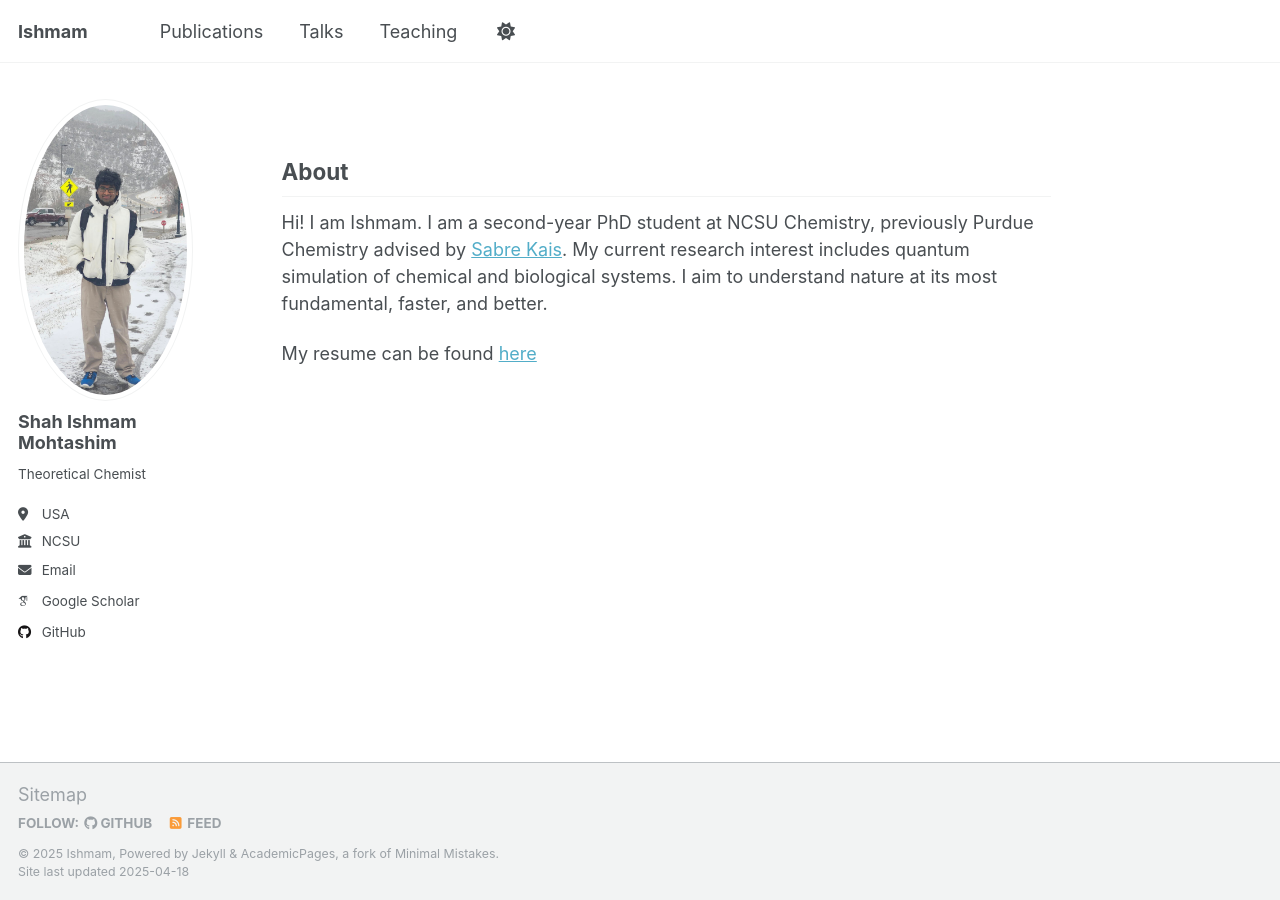
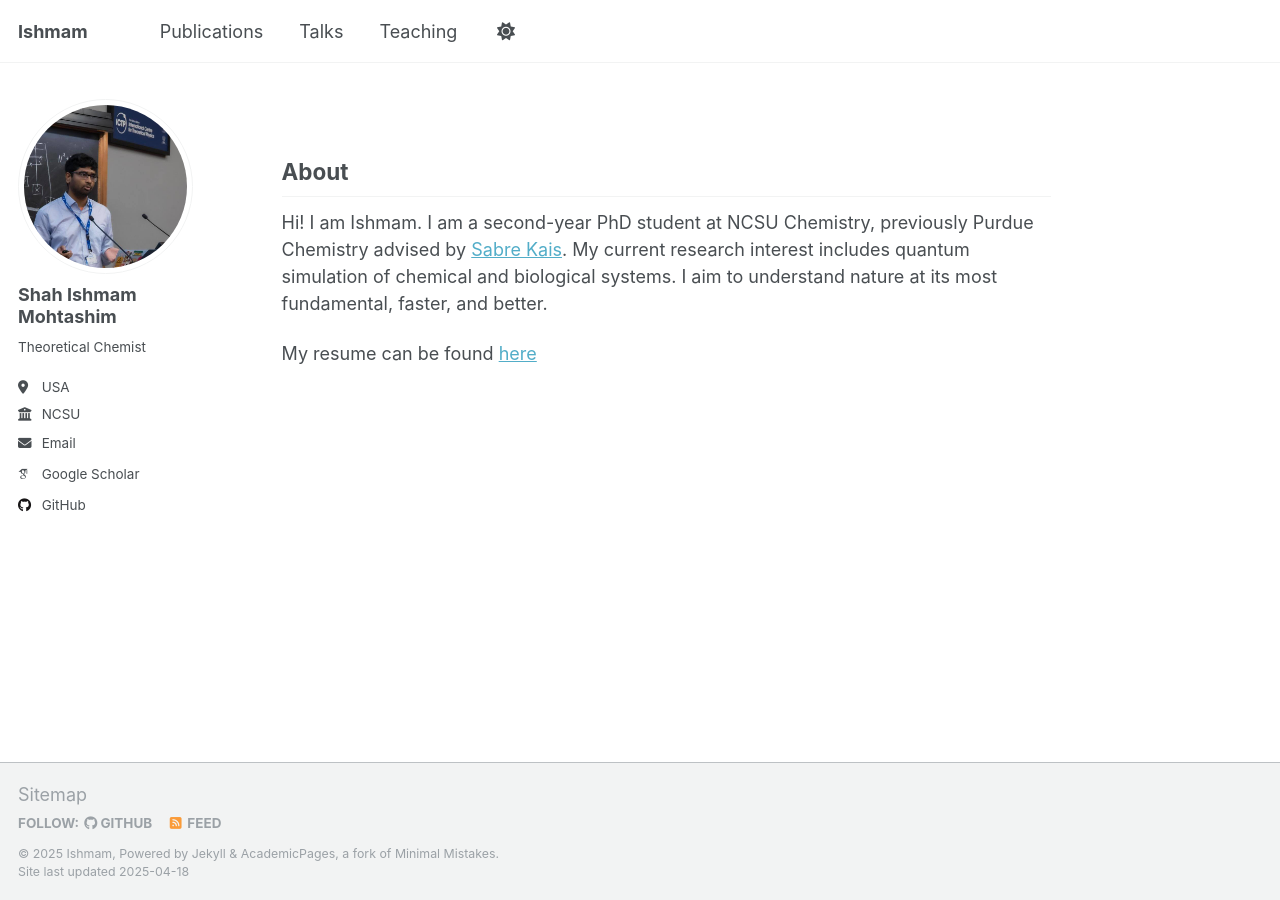
Before and after one commit to IshmamShah/ishmamshah.github.io, a Jekyll site: the page built from _pages/about.md, in a window 1280 px wide. Built offline with Jekyll 4.4.1, drawn with Linux system fonts in a browser that asks for light colours; some web fonts are replaced.

Commit message:
Update _config.yml

```diff
--- a/_config.yml
+++ b/_config.yml
@@ -22,7 +22,7 @@ repository               : "https://ishmamshah.github.io/"
 #               Additional customization can be done by editing /_includes/author-profile.html
 author:
   # Biographic information
-  avatar           : "IshmamSnow.jpg"
+  avatar           : "ishmamICTP.jpg"
   name             : "Shah Ishmam Mohtashim"
   pronouns         : # example: "she/her"
   bio              : "Theoretical Chemist"
```
